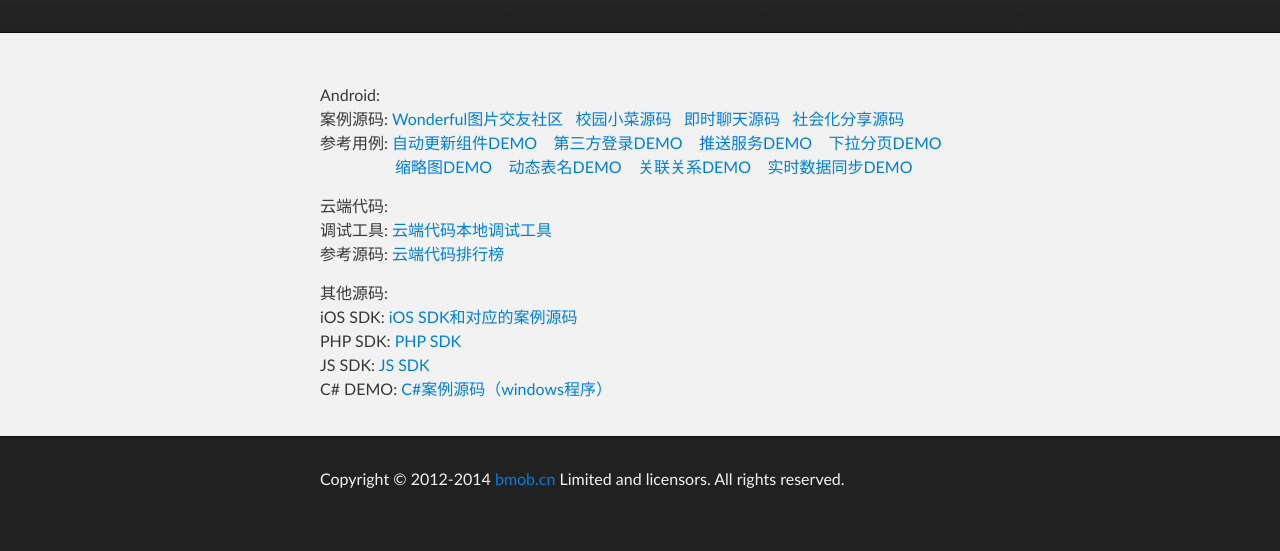
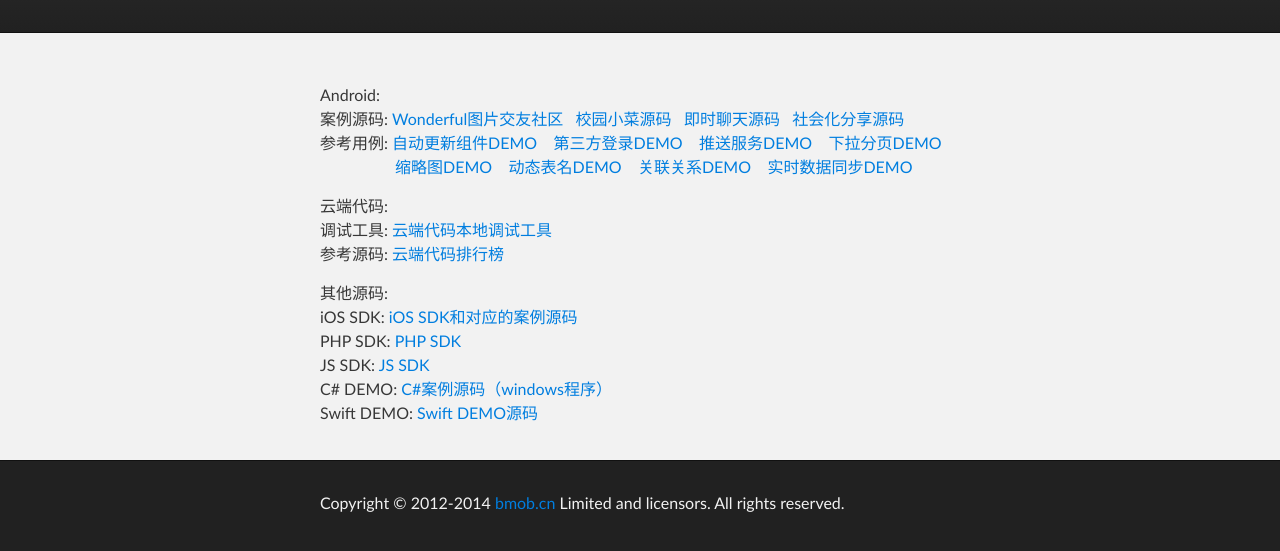
Before and after one commit to bmob/bmob.github.io, a plain HTML site: page index.html in a window 1280 px wide. Shown: the part 177-728 px from the top of the page. Drawn offline with Linux system fonts and the light colour scheme.

Commit message:
新增swift链接

```diff
--- a/index.html
+++ b/index.html
@@ -52,6 +52,7 @@
         PHP SDK: <a href="https://github.com/bmob/bmob-php-sdk">PHP SDK</a><br/>
 		JS SDK: <a href="https://github.com/bmob/bmob-js-sdk">JS SDK</a><br/>
         C# DEMO: <a href="https://github.com/bmob/bmob-demo-csharp">C#案例源码（windows程序）</a><br/>
+		Swift DEMO: <a href="https://github.com/bmob/bmob-swift-demo">Swift DEMO源码</a><br/>
         </p>
 
       </section>
```
